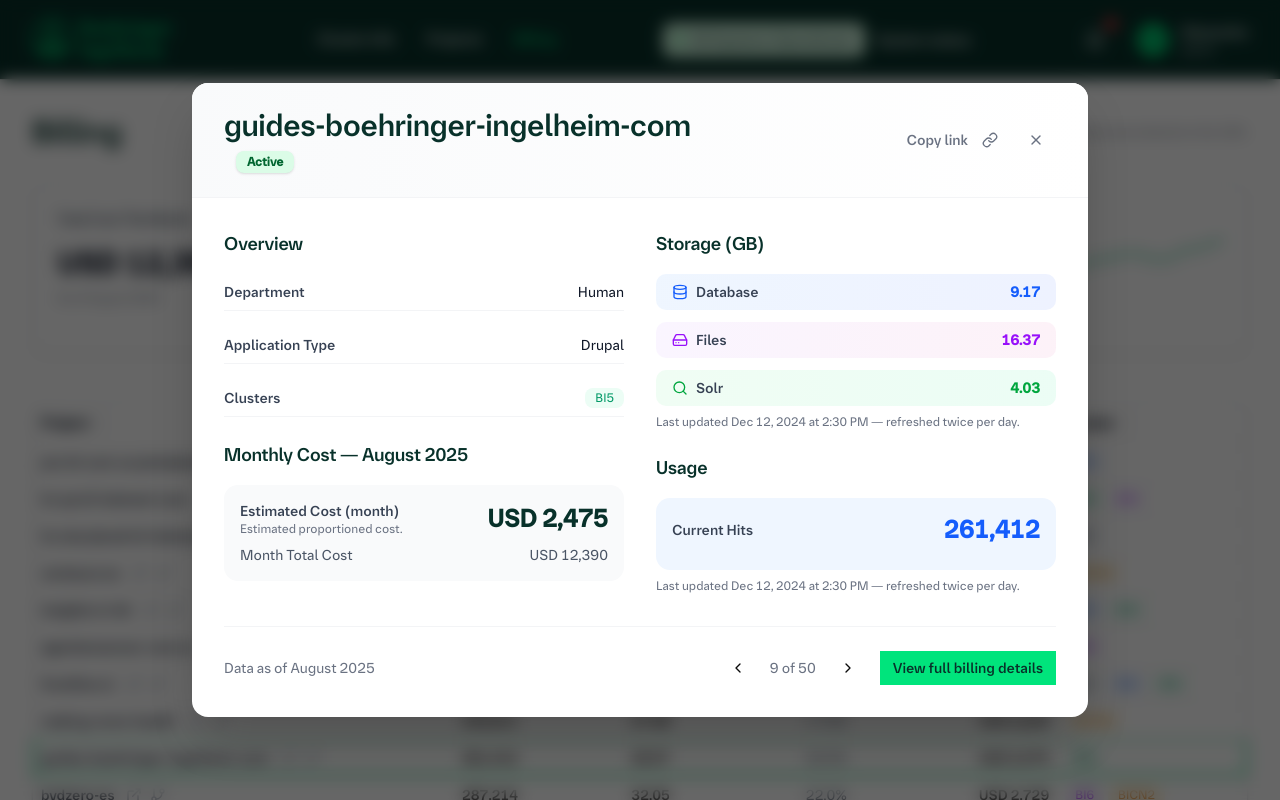
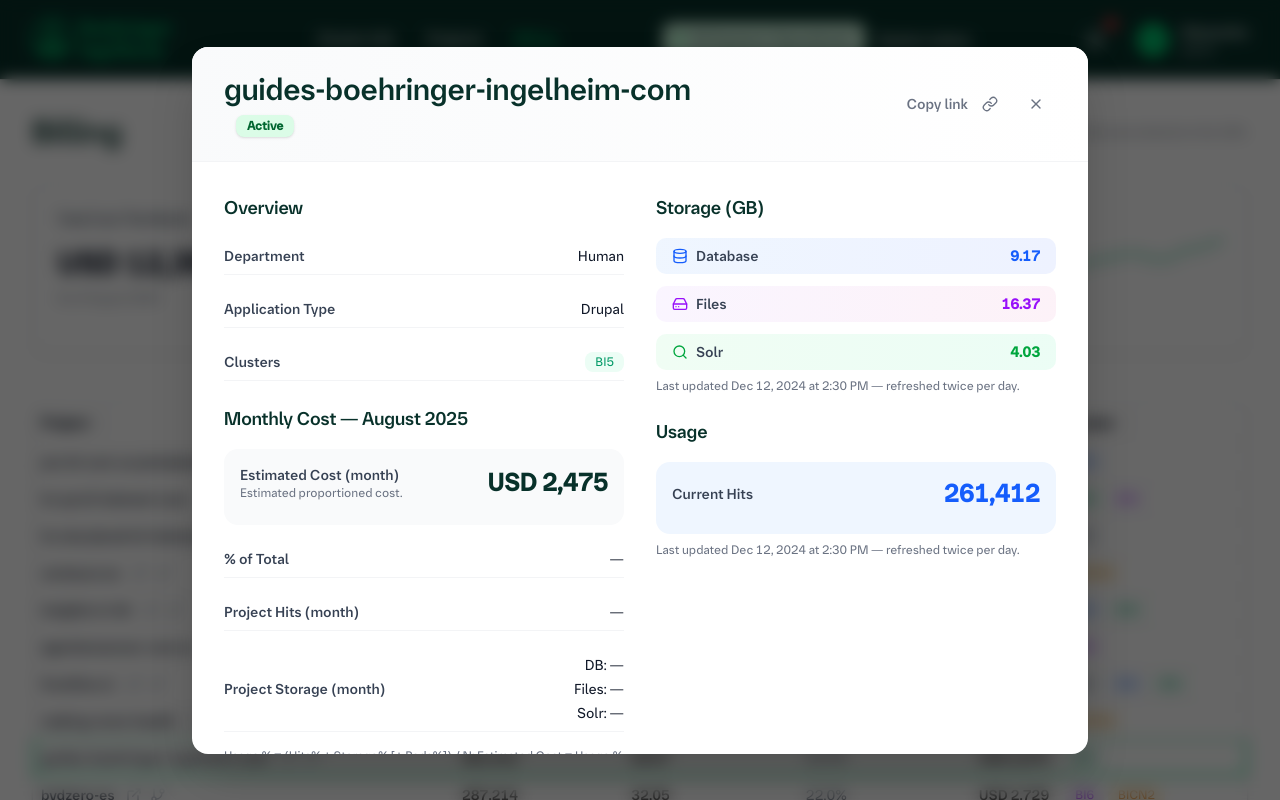
Before and after one commit to kubiq1/bi-dashboard-prototype, a Next.js app: page /billing in a window 1280 px wide. Both pictures are taken after a click on the element 640 px from the left and 757 px from the top of the page. Shown: the top 800 px of the page. Built offline with nearby package versions, Linux system fonts and the light colour scheme.

Commit message:
Update Monthly Cost section in billing page with new monthly fields
cgen-5b06ea77c4ce43cba4f0cc22c7518ff3

```diff
--- a/app/billing/page.tsx
+++ b/app/billing/page.tsx
@@ -1060,10 +1060,36 @@ function ProjectModal({
                     </div>
                     <span className="text-2xl font-bold text-[#08312a]">{project.estimatedCost || project.cost}</span>
                   </div>
-                  <div className="flex justify-between items-center text-sm text-gray-600">
-                    <span>Month Total Cost</span>
-                    <span>{project.monthTotalCost || "USD 12,390"}</span>
+                </div>
+                <div className="space-y-4 mt-4">
+                  <div className="flex justify-between items-center py-2 border-b border-gray-100">
+                    <span className="text-sm font-medium text-gray-700">% of Total</span>
+                    <span className="text-sm text-gray-900">{project.monthlyData?.percentOfTotal ? project.monthlyData.percentOfTotal.toFixed(1) + '%' : '—'}</span>
                   </div>
+                  <div className="flex justify-between items-center py-2 border-b border-gray-100">
+                    <span className="text-sm font-medium text-gray-700">Project Hits (month)</span>
+                    <span className="text-sm text-gray-900">{project.monthlyData?.hits ? project.monthlyData.hits.toLocaleString() : '—'}</span>
+                  </div>
+                  <div className="flex justify-between items-center py-2 border-b border-gray-100">
+                    <span className="text-sm font-medium text-gray-700">Project Storage (month)</span>
+                    <div className="flex flex-col items-end space-y-1">
+                      <div className="text-sm text-gray-900">DB: {project.monthlyData?.storage?.db ? project.monthlyData.storage.db.toFixed(2) + ' GB' : '—'}</div>
+                      <div className="text-sm text-gray-900">Files: {project.monthlyData?.storage?.files ? project.monthlyData.storage.files.toFixed(2) + ' GB' : '—'}</div>
+                      <div className="text-sm text-gray-900">Solr: {project.monthlyData?.storage?.solr ? project.monthlyData.storage.solr.toFixed(2) + ' GB' : '—'}</div>
+                    </div>
+                  </div>
+                  {project.monthlyData?.pods && (
+                    <div className="flex justify-between items-center py-2 border-b border-gray-100">
+                      <span className="text-sm font-medium text-gray-700">Project Pods (month)</span>
+                      <span className="text-sm text-gray-900">{project.monthlyData.pods}</span>
+                    </div>
+                  )}
+                </div>
+                <div className="mt-4 text-xs text-gray-500">
+                  Usage % = (Hits% + Storage% [± Pods%]) / N; Estimated Cost = Usage % × Month total cost.
+                </div>
+                <div className="mt-2 text-xs text-gray-500">
+                  Data as of {monthLabel} upload.
                 </div>
               </div>
             </div>
```
